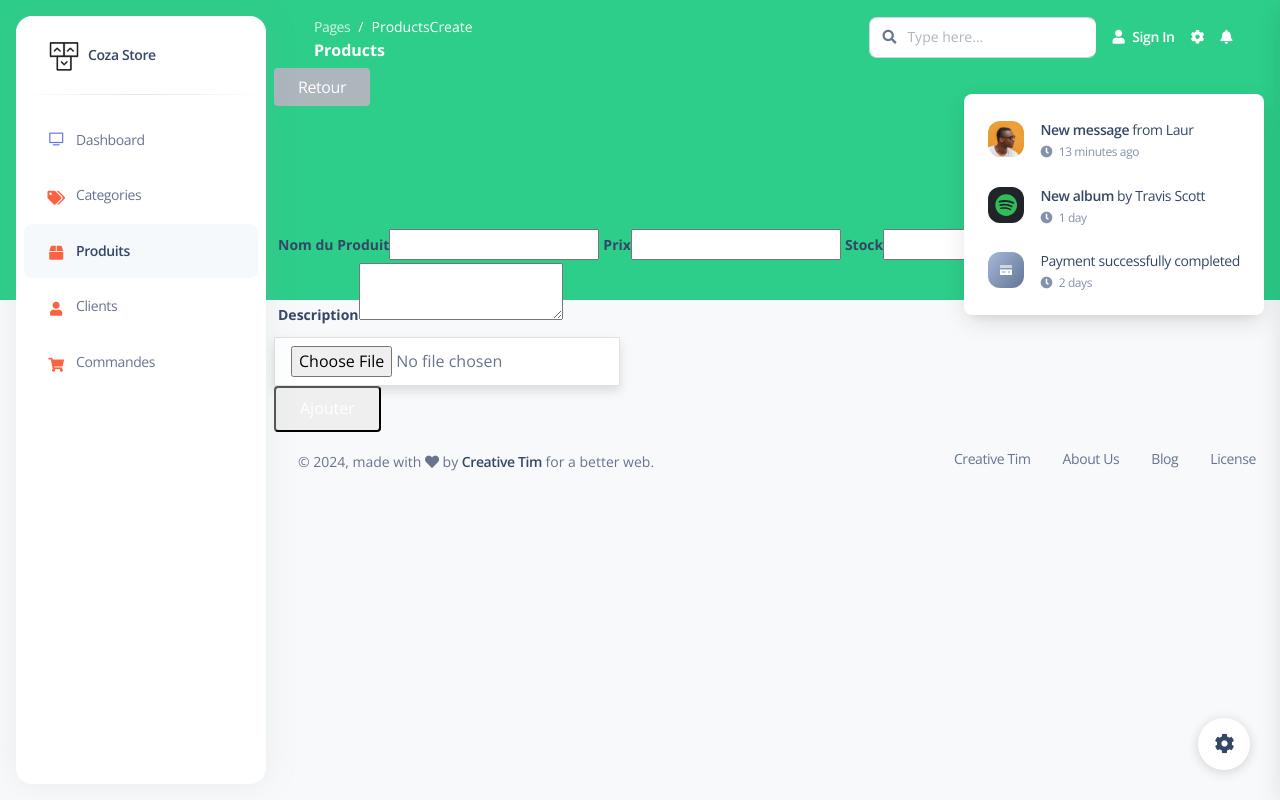
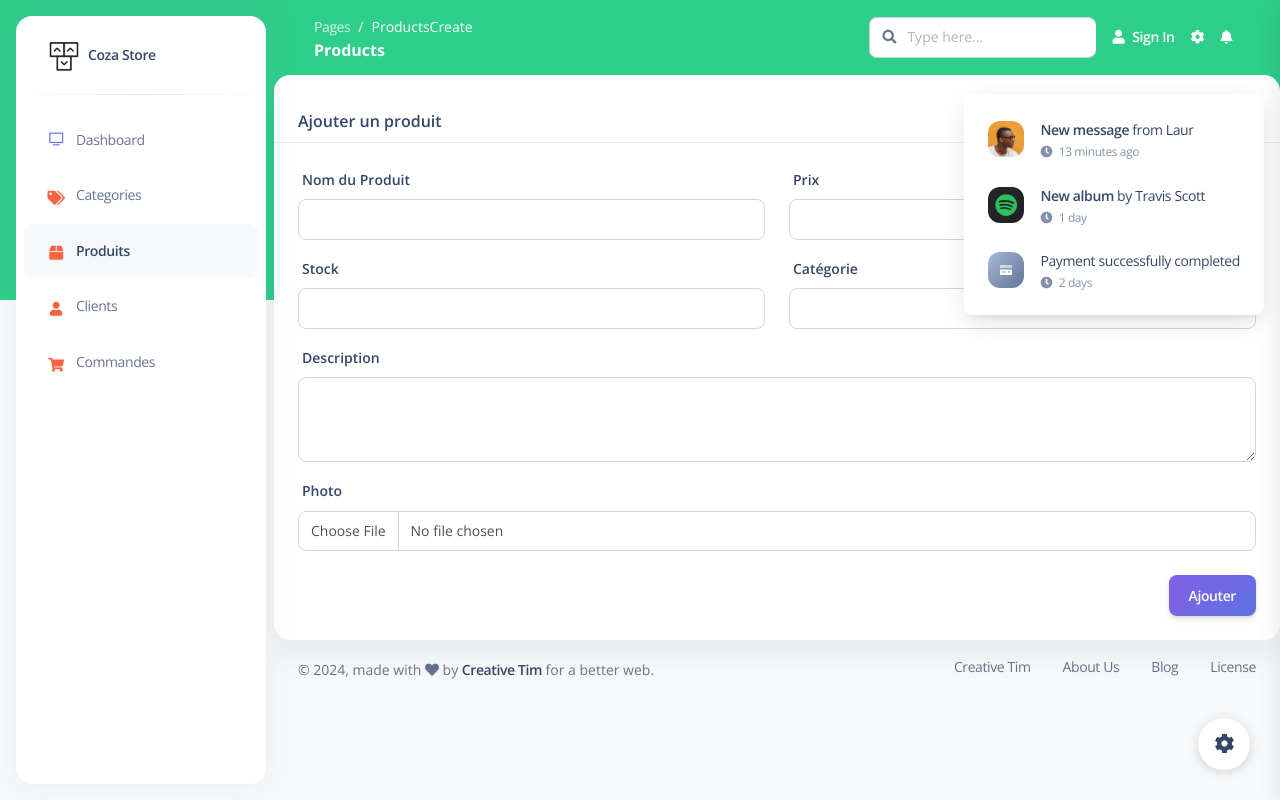
Before and after one commit to Moussoukoro/ecommmerceVue, a Vue app: page /products/create in a window 1280 px wide. Built offline with nearby package versions, Linux system fonts and the light colour scheme.

Commit message:
C'est bon

```diff
--- a/src/views/produitsForm.vue
+++ b/src/views/produitsForm.vue
@@ -1,47 +1,69 @@
 <template>
-  <div>
-    <div class="flex justify-between mb-8">
-      <router-link to="/products" class="bg-gray-500 hover:bg-gray-700 text-white font-bold py-2 px-4 rounded">
+  <div class="card">
+    <div class="card-header pb-0">
+      <div class="d-flex justify-content-between align-items-center">
+        <h6 class="mb-0">{{ isEditing ? 'Modifier le produit' : 'Ajouter un produit' }}</h6>
+        <router-link to="/products" class="btn btn-outline-secondary btn-sm mb-0">
           Retour
         </router-link>
       </div>
-
-    <form class="space-y-6" @submit.prevent="handleSubmit" enctype="multipart/form-data">
-      <div class="grid grid-cols-1 gap-y-6 gap-x-4 sm:grid-cols-2">
-        <label class="block text-sm font-medium text-gray-700">Nom du Produit</label>
-        <input v-model="formData.name" type="text" name="name" class="input-field" />
-
-        <label class="block text-sm font-medium text-gray-700">Prix</label>
-        <input v-model="formData.price" type="number" name="price" class="input-field" />
-
-        <label class="block text-sm font-medium text-gray-700">Stock</label>
-        <input v-model="formData.stock" type="number" name="stock" class="input-field" />
-
-        <label class="block text-sm font-medium text-gray-700">Catégorie</label>
-        <select v-model="formData.category_id" name="category_id" class="input-field">
-          <option v-for="category in categories" :key="category.id" :value="category.id">{{ category.name }}</option>
+    </div>
+    <div class="card-body">
+      <form @submit.prevent="handleSubmit" enctype="multipart/form-data">
+        <div class="row">
+          <div class="col-md-6">
+            <div class="form-group">
+              <label for="name" class="form-control-label">Nom du Produit</label>
+              <input v-model="formData.name" type="text" id="name" class="form-control" />
+            </div>
+          </div>
+          <div class="col-md-6">
+            <div class="form-group">
+              <label for="price" class="form-control-label">Prix</label>
+              <input v-model="formData.price" type="number" id="price" class="form-control" />
+            </div>
+          </div>
+        </div>
+        <div class="row">
+          <div class="col-md-6">
+            <div class="form-group">
+              <label for="stock" class="form-control-label">Stock</label>
+              <input v-model="formData.stock" type="number" id="stock" class="form-control" />
+            </div>
+          </div>
+          <div class="col-md-6">
+            <div class="form-group">
+              <label for="category" class="form-control-label">Catégorie</label>
+              <select v-model="formData.category_id" id="category" class="form-select">
+                <option v-for="category in categories" :key="category.id" :value="category.id">
+                  {{ category.name }}
+                </option>
               </select>
             </div>
-
-      <label class="block text-sm font-medium text-gray-700">Description</label>
-      <textarea v-model="formData.description" name="description" class="input-field"></textarea>
-
-      <div>
-        <div class="mt-1 flex items-center">
-          <img v-if="formData.photo" :src="formData.photoUrl" alt="Product Image" class="h-48 w-48 rounded-full">
-          <input type="file" name="photo" id="image" @change="handleFileUpload" class="ml-5 py-2 px-3 border border-gray-300 bg-white rounded-md shadow-sm focus:outline-none focus:ring-indigo-500 focus:border-indigo-500 sm:text-sm">
           </div>
-        <span v-if="formErrors.photo" class="text-red-500 mt-1 text-sm">{{ formErrors.photo }}</span>
         </div>
-
-      <div class="flex justify-center">
-        <button type="submit" class="bg-blue-500 hover:bg-blue-700 text-white font-bold py-2 px-4 rounded">
+        <div class="form-group">
+          <label for="description" class="form-control-label">Description</label>
+          <textarea v-model="formData.description" id="description" class="form-control" rows="3"></textarea>
+        </div>
+        <div class="form-group">
+          <label for="photo" class="form-control-label">Photo</label>
+          <div class="d-flex align-items-center">
+            <img v-if="formData.photo" :src="formData.photoUrl" alt="Product Image" class="avatar avatar-sm me-3">
+            <input type="file" id="photo" @change="handleFileUpload" class="form-control" />
+          </div>
+          <small v-if="formErrors.photo" class="text-danger">{{ formErrors.photo }}</small>
+        </div>
+        <div class="d-flex justify-content-end mt-4">
+          <button type="submit" class="btn bg-gradient-primary btn-sm mb-0">
             {{ isEditing ? 'Modifier' : 'Ajouter' }}
           </button>
         </div>
       </form>
     </div>
+  </div>
 </template>
+
 
 <script>
 import { ref, computed, onMounted } from 'vue';
@@ -231,5 +253,74 @@ export default {
 </script>
 
 <style scoped>
-/* Ajoutez vos styles CSS ici si nécessaire */
+.card {
+  background-color: #ffffff;
+  border-radius: 1rem;
+  box-shadow: 0 20px 27px 0 rgb(0 0 0 / 5%);
+}
+
+.card-header {
+  padding: 1.5rem;
+  background-color: transparent;
+  border-bottom: 1px solid #e9ecef;
+}
+
+.card-body {
+  padding: 1.5rem;
+}
+
+.form-control-label {
+  margin-bottom: 0.5rem;
+  font-size: 0.875rem;
+  font-weight: 600;
+  color: #344767;
+}
+
+.form-control, .form-select {
+  font-size: 0.875rem;
+  transition: all 0.2s ease-in-out;
+  border-radius: 0.5rem;
+}
+
+.form-control:focus, .form-select:focus {
+  border-color: #5e72e4;
+  box-shadow: 0 0 0 2px rgb(94 114 228 / 25%);
+}
+
+.btn {
+  font-size: 0.875rem;
+  font-weight: 600;
+  padding: 0.625rem 1.25rem;
+  border-radius: 0.5rem;
+  transition: all 0.15s ease-in;
+}
+
+.btn-outline-secondary {
+  color: #8392ab;
+  border-color: #8392ab;
+}
+
+.btn-outline-secondary:hover {
+  color: #ffffff;
+  background-color: #8392ab;
+  border-color: #8392ab;
+}
+
+.bg-gradient-primary {
+  background-image: linear-gradient(310deg, #5e72e4 0%, #825ee4 100%);
+  color: #ffffff;
+  border: none;
+}
+
+.bg-gradient-primary:hover {
+  background-image: linear-gradient(310deg, #5e72e4 0%, #825ee4 100%);
+  opacity: 0.9;
+}
+
+.avatar {
+  width: 40px;
+  height: 40px;
+  border-radius: 50%;
+  object-fit: cover;
+}
 </style>
```
Lines whose indentation alone changed are shown as unchanged.
